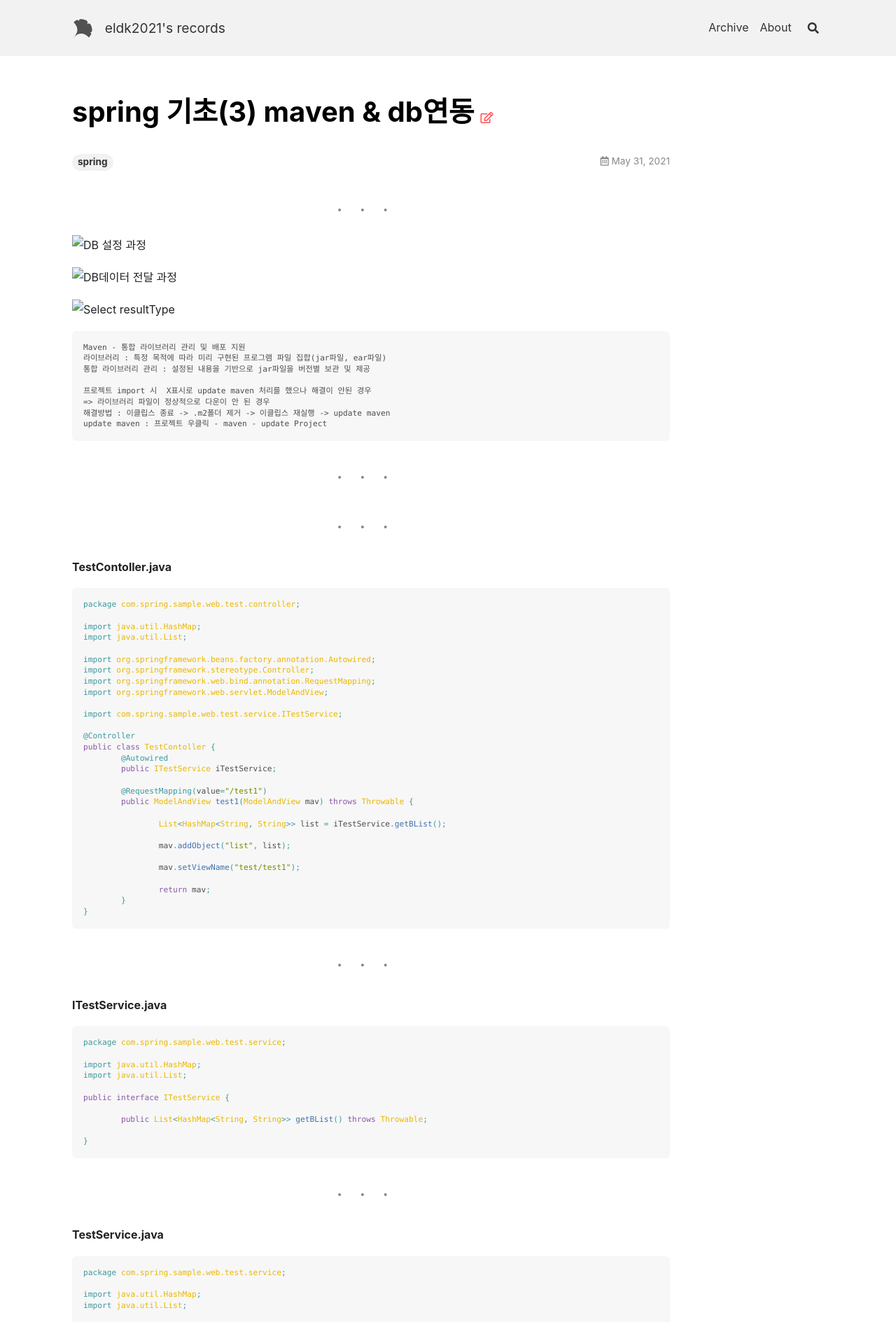
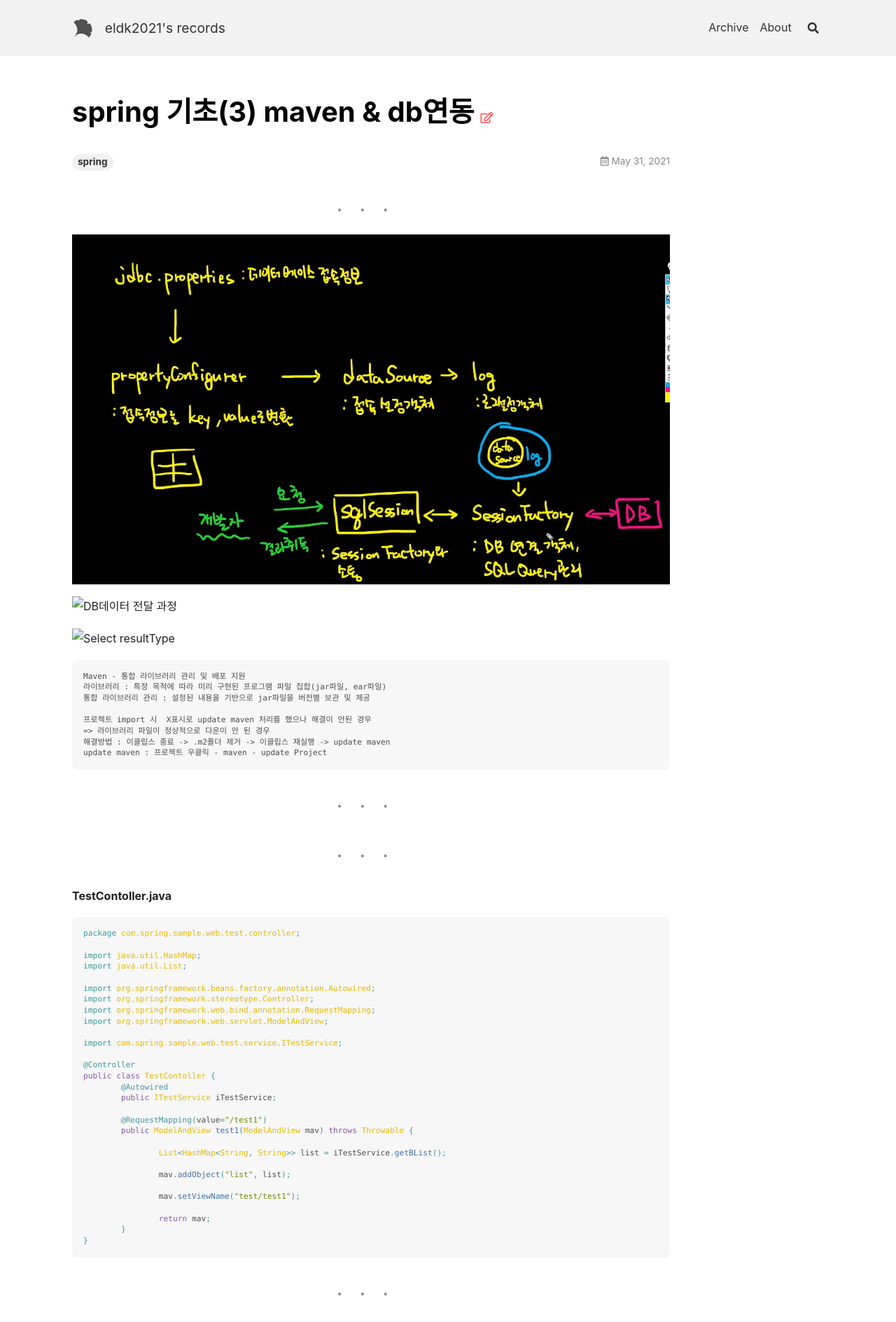
Before and after one commit to eldk2021/eldk2021.github.io, a Jekyll site: the page built from _posts/2021-05-31-spring 기초(3) maven & db 연동.md, in a window 1280 px wide. Shown: the top 1889 px of the page at 70% size. Built offline with Jekyll 4.4.1, drawn with Linux system fonts in a browser that asks for light colours; nearby versions of some CDN libraries.

Commit message:
[test] 이미지 경로 수정

```diff
--- a/_posts/2021-05-31-spring 기초(3) maven & db 연동.md
+++ b/_posts/2021-05-31-spring 기초(3) maven & db 연동.md
@@ -6,7 +6,7 @@ tags: spring
 
 
 -----
-![DB 설정 과정](/assets/images/_posts/DB 설정 과정.JPG){: width="1000" height="500"}
+![DB 설정 과정](/assets/images/DB 설정 과정.JPG){: width="1000" height="500"}
 
 ![DB데이터 전달 과정](/assets/images/_posts/DB데이터 전달 과정.JPG){: width="1000" height="500"}
 
```
Also changed, not shown: assets/images/DB 설정 과정.JPG (added).
